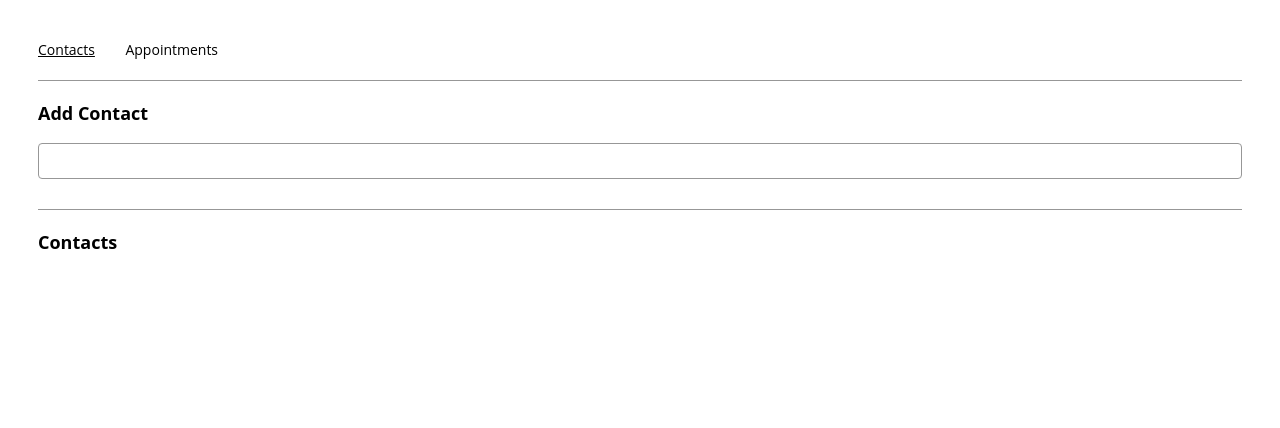
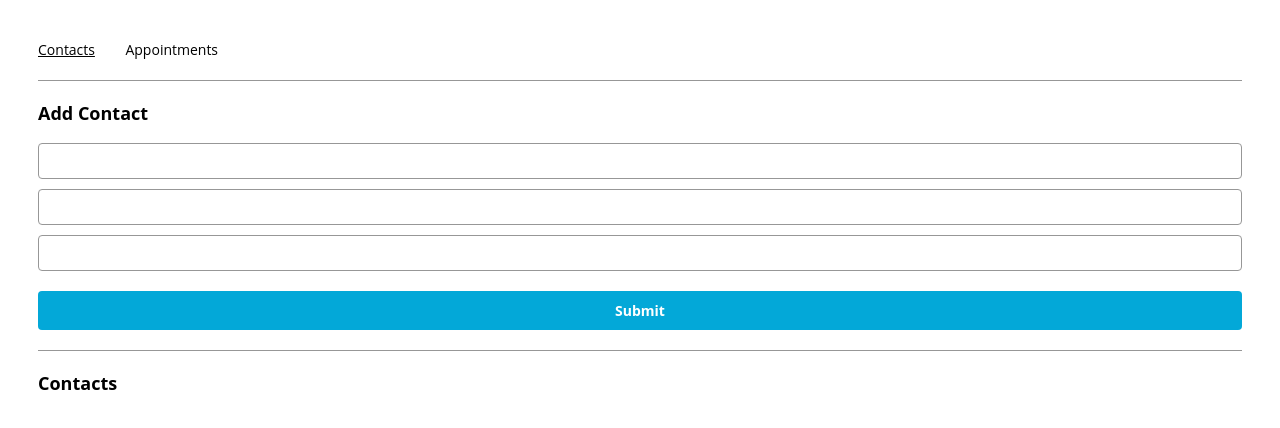
Before and after one commit to KenjaminButton/appointment-planner, a React (Create React App) app: page /contacts in a window 1280 px wide. Shown: the top 428 px of the page. Built offline with nearby package versions, Linux system fonts and the light colour scheme.

Commit message:
Implemented ContactForm as a stateless component that renders a web form to collect the necessary contact information

```diff
--- a/src/components/contactForm/ContactForm.js
+++ b/src/components/contactForm/ContactForm.js
@@ -10,8 +10,29 @@ export const ContactForm = ({
   handleSubmit
 }) => {
   return (
-    <form>
-      <input></input>
+    <form onSubmit={handleSubmit}>
+      <input
+        value={name}
+        type="text"
+        onChange={target => setName(target.value)}
+        required
+      />
+      <input
+        value={phone}
+        type="tel"
+        pattern="^(?:\(\d{3}\)|\d{3})[- ]?\d{3}[- ]?\d{4}$"
+        onChange={target => setPhone(target.value)}
+        required
+      />
+      <input
+        type="email"
+        value={email}
+        onChange={target => setEmail(target.value)}
+        required
+      />
+      <input
+        type="submit"
+      />
     </form>
   );
 };
--- a/src/containers/contactsPage/ContactsPage.js
+++ b/src/containers/contactsPage/ContactsPage.js
@@ -43,7 +43,7 @@ export const ContactsPage = (props) => {
       }
       // return
     }
-  });
+  }, [contacts, name]);
 
   return (
     <div>
```
Also changed, not shown: 1 other file (tests, documents, lock files or other folders).
